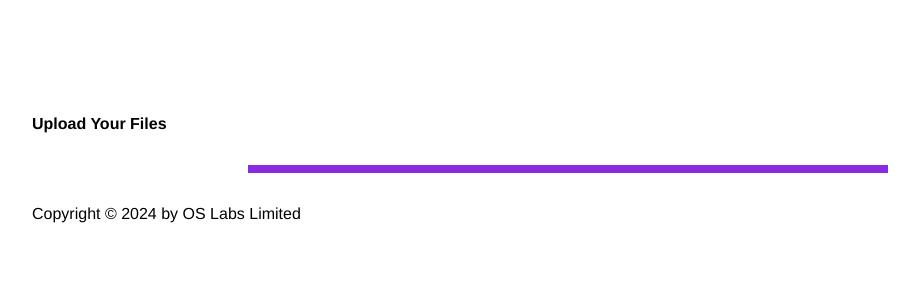
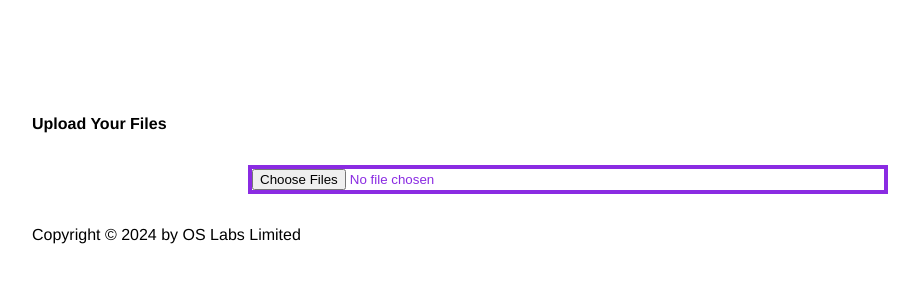
Before and after one commit to Ja-Uyoma/file-transfer, a website built with Vite: page index.html in a window 1280 px wide. Shown: the whole page, without its empty margins (72-991 px from the left). Built offline with nearby package versions, Linux system fonts and the light colour scheme; what dropzone would draw is missing.

Commit message:
feat: add a fallback for no-js

```diff
--- a/index.html
+++ b/index.html
@@ -14,7 +14,9 @@
 
     <main>
         <form action="/file-uploads/" method="post" class="dropzone" id="my-dropzone">
-
+            <div class="fallback">
+                <input type="file" name="file" id="file-fallback" multiple>
+            </div>
         </form>
     </main>
 
```
